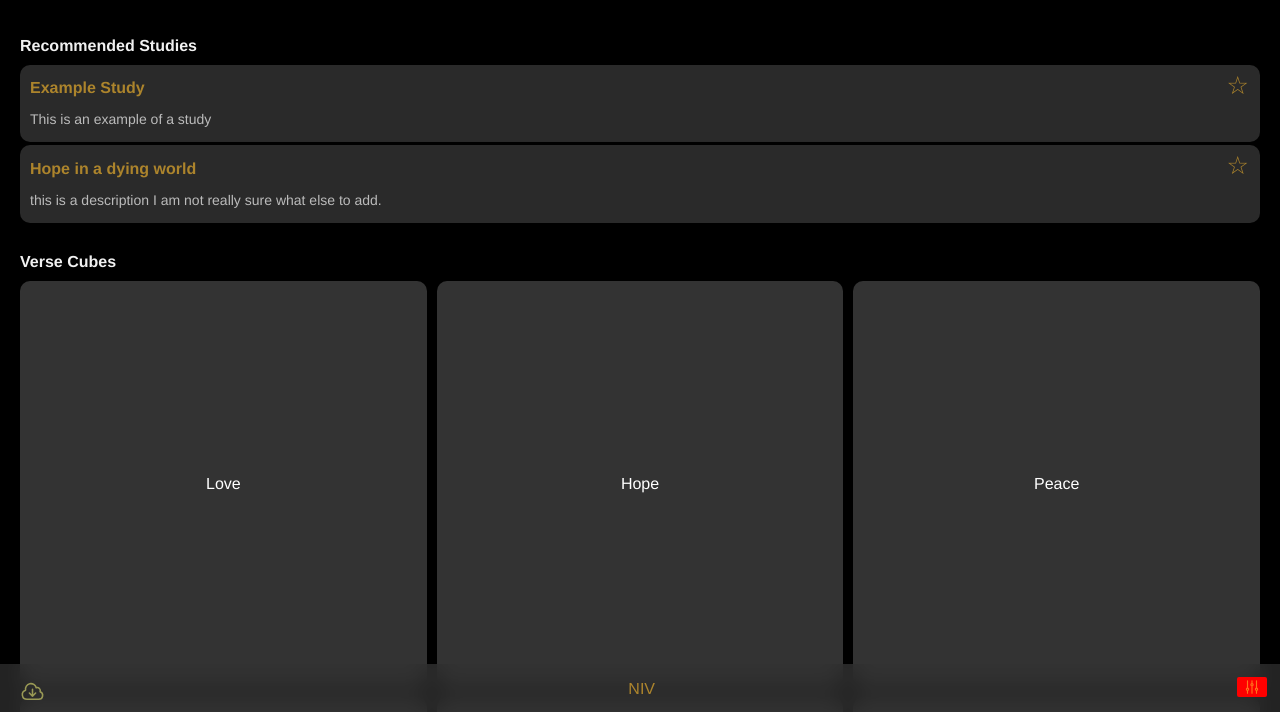
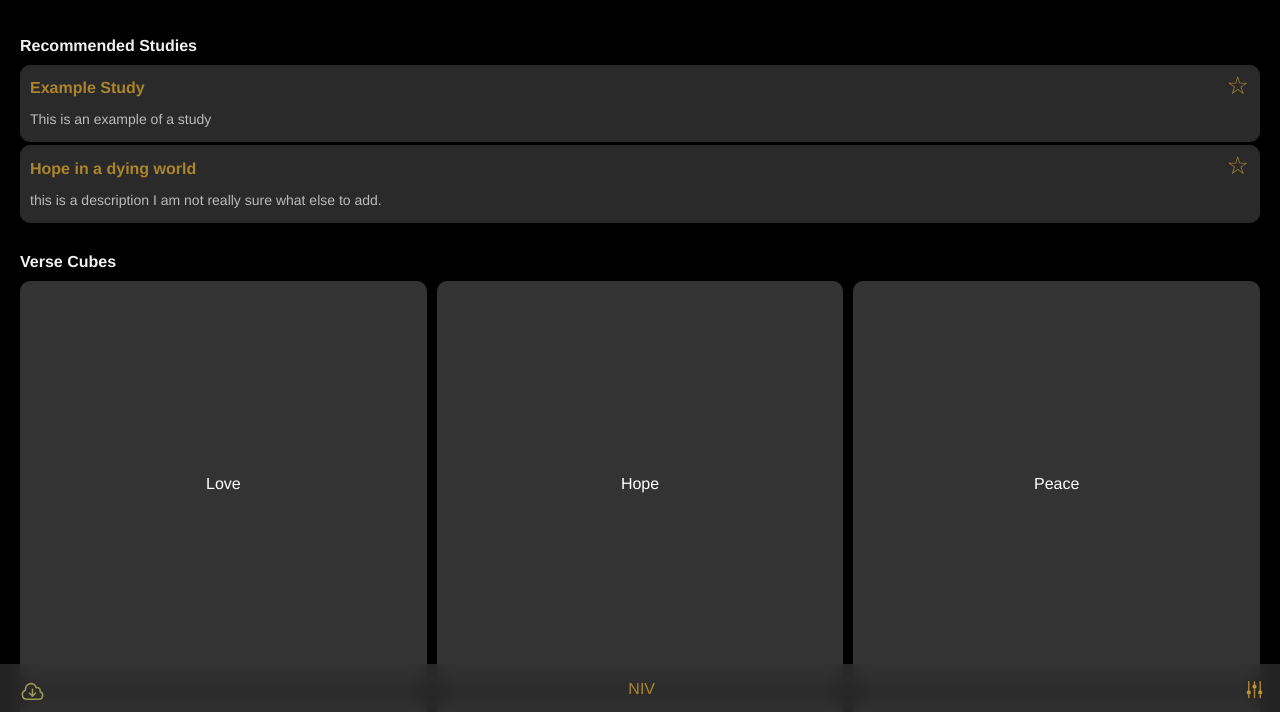
Before and after one commit to ESC18/Les-Studies, a plain HTML site: page index.html in a window 1280 px wide. Shown: the part 86-798 px from the top of the page. Drawn offline with Linux system fonts and the light colour scheme.

Commit message:
potentially fix settings button 3

```diff
--- a/styles.css
+++ b/styles.css
@@ -1097,6 +1097,14 @@ h1 {
 }
 
 
-#settings-btn {
+/* #settings-btn {
   background-color: red !important;
+} */
+
+#settings-btn svg {
+  width: 23px !important;
+  height: 23px !important;
+  display: block !important;
+  stroke: #ffbd2e9c !important;
+  fill:#ffbd2e9c !important;
 }
```
